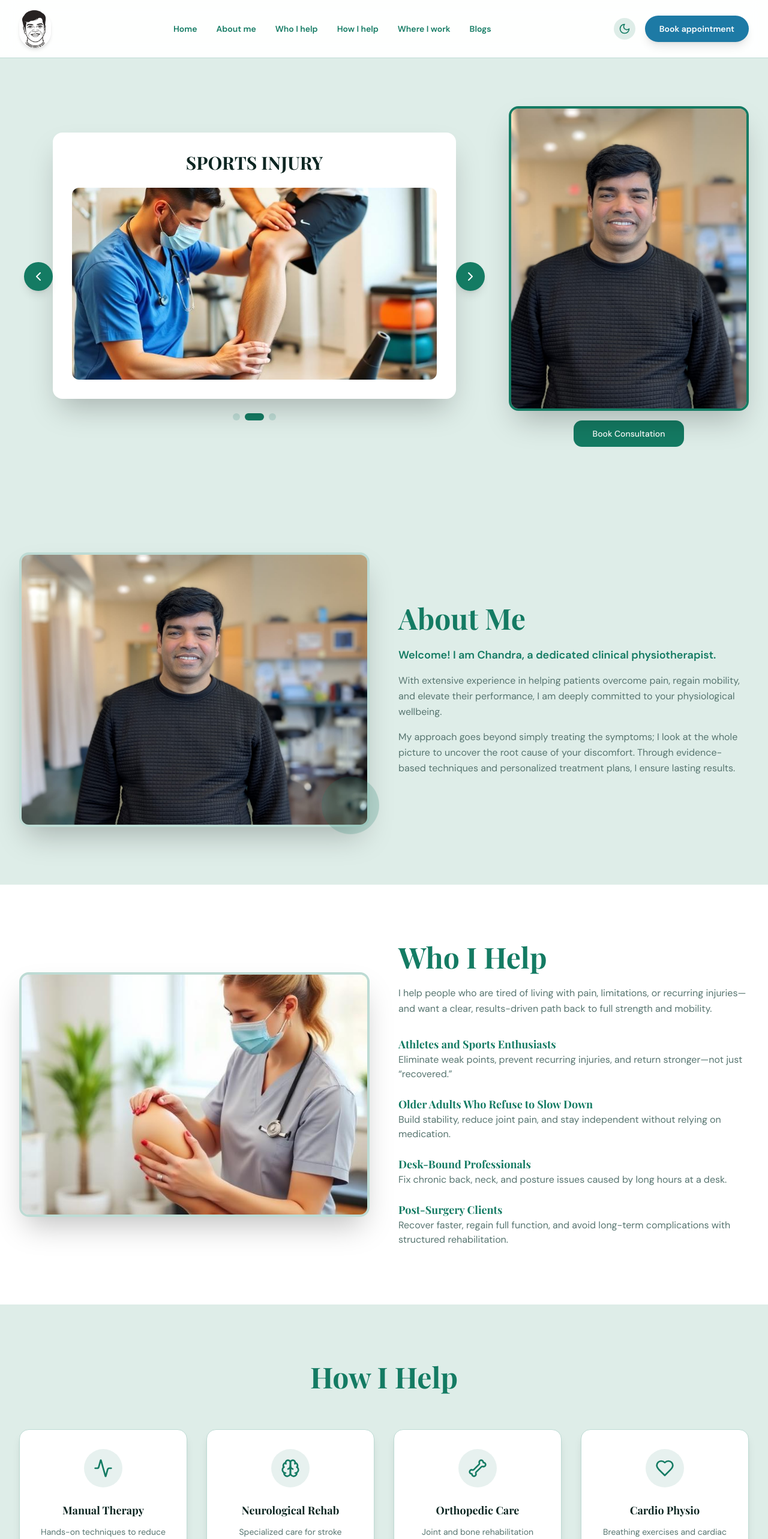
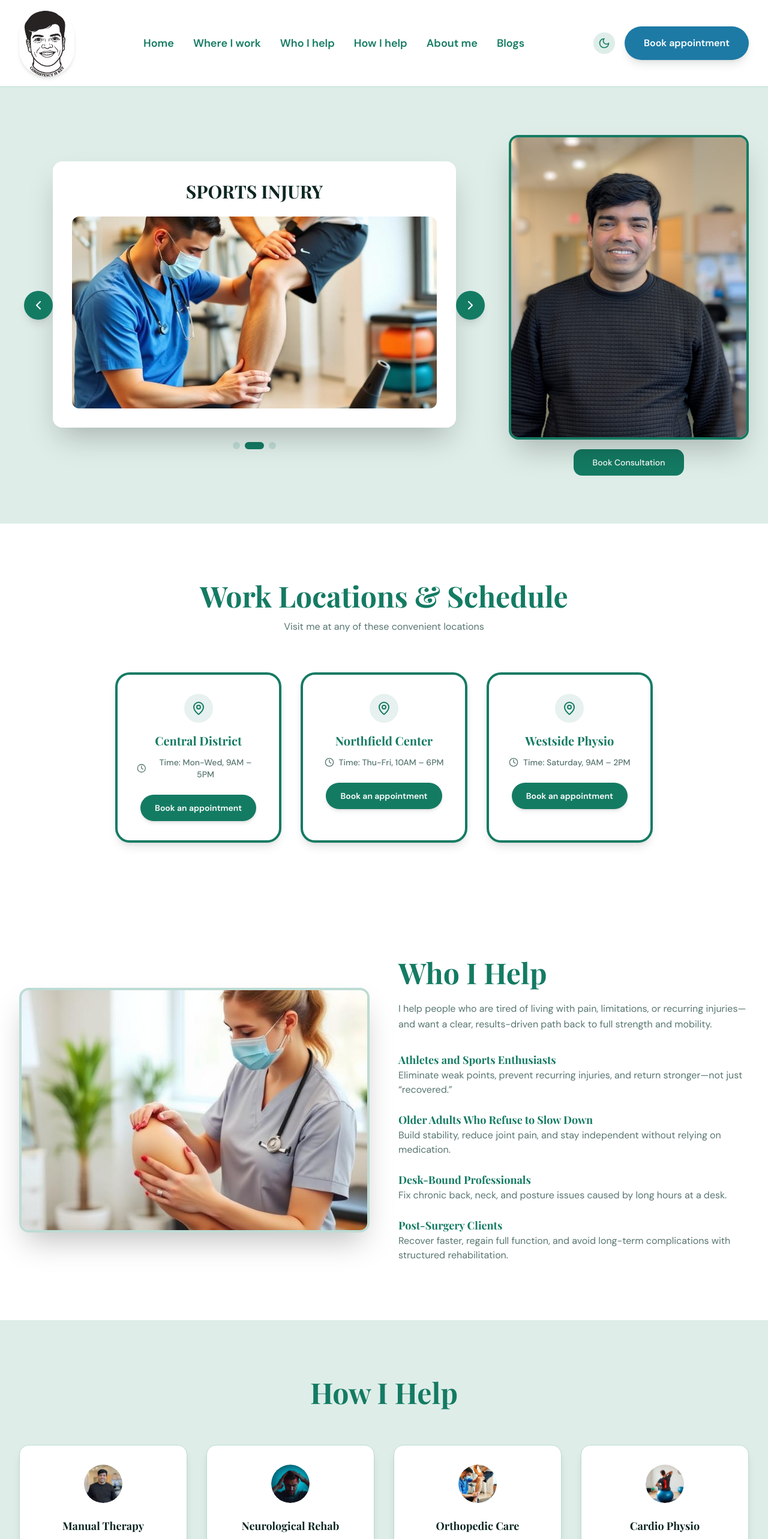
Before and after one commit to kanagarajSCK/PHYSIO-CHANDRA, a React (Vite) app: page / in a window 1280 px wide. Shown: the top 2566 px of the page at 60% size. Built offline with nearby package versions, Linux system fonts and the light colour scheme; the HTML template or start-up script is replaced by a standard one.

Commit message:
Update navbar order, sizing, and section improvements

```diff
--- a/src/components/AboutSection.tsx
+++ b/src/components/AboutSection.tsx
@@ -3,7 +3,7 @@ import therapistImg from "@/assets/therapist-portrait.jpg";
 
 const AboutSection = () => {
   return (
-    <section id="about-me" className="py-16 lg:py-24 section-mint">
+    <section id="about-me" className="scroll-mt-24 py-16 lg:py-24 section-mint">
       <div className="container grid lg:grid-cols-2 gap-12 items-center">
         <motion.div
           initial={{ opacity: 0, x: -60 }}
--- a/src/components/BlogsSection.tsx
+++ b/src/components/BlogsSection.tsx
@@ -29,7 +29,7 @@ const posts = [
 
 const BlogsSection = () => {
   return (
-    <section id="blogs" className="relative py-16 lg:py-24 section-mint overflow-hidden">
+    <section id="blogs" className="relative scroll-mt-24 py-16 lg:py-24 section-mint overflow-hidden">
       <div className="pointer-events-none absolute left-0 top-8 h-44 w-44 rounded-full bg-accent/15 blur-3xl" />
       <div className="pointer-events-none absolute right-0 bottom-16 h-52 w-52 rounded-full bg-primary/15 blur-3xl" />
 
--- a/src/components/HeroSection.tsx
+++ b/src/components/HeroSection.tsx
@@ -25,7 +25,7 @@ const HeroSection = () => {
   const next = () => setCurrent((p) => (p + 1) % conditions.length);
 
   return (
-    <section id="home" className="section-mint py-12 lg:py-20">
+    <section id="home" className="section-mint scroll-mt-24 py-12 lg:py-20">
       <div className="container grid lg:grid-cols-[1fr_400px] gap-8 items-center">
         {/* Carousel */}
         <div className="relative">
--- a/src/components/HowIHelpSection.tsx
+++ b/src/components/HowIHelpSection.tsx
@@ -1,16 +1,19 @@
 import { motion } from "framer-motion";
-import { Activity, Brain, Bone, Heart } from "lucide-react";
+import therapistImg from "@/assets/therapist-portrait.jpg";
+import headacheImg from "@/assets/headache.jpg";
+import sportsInjuryImg from "@/assets/sports-injury.jpg";
+import chronicPainImg from "@/assets/chronic-pain.jpg";
 
 const methods = [
-  { icon: Activity, title: "Manual Therapy", desc: "Hands-on techniques to reduce pain and restore movement." },
-  { icon: Brain, title: "Neurological Rehab", desc: "Specialized care for stroke recovery and nerve disorders." },
-  { icon: Bone, title: "Orthopedic Care", desc: "Joint and bone rehabilitation with targeted exercises." },
-  { icon: Heart, title: "Cardio Physio", desc: "Breathing exercises and cardiac rehabilitation programs." },
+  { image: therapistImg, title: "Manual Therapy", desc: "Hands-on techniques to reduce pain and restore movement." },
+  { image: headacheImg, title: "Neurological Rehab", desc: "Specialized care for stroke recovery and nerve disorders." },
+  { image: sportsInjuryImg, title: "Orthopedic Care", desc: "Joint and bone rehabilitation with targeted exercises." },
+  { image: chronicPainImg, title: "Cardio Physio", desc: "Breathing exercises and cardiac rehabilitation programs." },
 ];
 
 const HowIHelpSection = () => {
   return (
-    <section id="how-i-help" className="py-16 lg:py-24 section-mint">
+    <section id="how-i-help" className="scroll-mt-24 py-16 lg:py-24 section-mint">
       <div className="container">
         <motion.h2
           initial={{ opacity: 0, y: 30 }}
@@ -32,8 +35,8 @@ const HowIHelpSection = () => {
               whileHover={{ y: -8, scale: 1.02 }}
               className="bg-card rounded-2xl p-8 shadow-lg border border-border text-center group cursor-pointer"
             >
-              <div className="w-16 h-16 rounded-full bg-primary/10 flex items-center justify-center mx-auto mb-6 group-hover:bg-primary transition-colors">
-                <m.icon className="w-8 h-8 text-primary group-hover:text-primary-foreground transition-colors" />
+              <div className="w-16 h-16 rounded-full bg-primary/10 flex items-center justify-center mx-auto mb-6 group-hover:bg-primary transition-colors overflow-hidden">
+                <img src={m.image} alt={m.title} className="w-full h-full object-cover rounded-full" />
               </div>
               <h3 className="text-lg font-heading font-bold text-foreground mb-3">{m.title}</h3>
               <p className="text-muted-foreground text-sm">{m.desc}</p>
--- a/src/components/LocationsSection.tsx
+++ b/src/components/LocationsSection.tsx
@@ -9,7 +9,7 @@ const locations = [
 
 const LocationsSection = () => {
   return (
-    <section id="where-i-work" className="py-16 lg:py-24 bg-card">
+    <section id="where-i-work" className="scroll-mt-24 py-16 lg:py-24 bg-card">
       <div className="container">
         <motion.h2
           initial={{ opacity: 0, y: 30 }}
--- a/src/components/Navbar.tsx
+++ b/src/components/Navbar.tsx
@@ -7,10 +7,10 @@ import logoImg from "@/assets/logo.png"; // ✅ USE YOUR LOGO
 
 const navLinks = [
   "Home",
-  "About me",
+  "Where I work",
   "Who I help",
   "How I help",
-  "Where I work",
+  "About me",
   "Blogs",
 ];
 
@@ -22,7 +22,7 @@ const Navbar = () => {
       initial={{ y: -100 }}
       animate={{ y: 0 }}
       transition={{ duration: 0.6, ease: "easeOut" }}
-      className="sticky top-0 z-50 bg-card/90 backdrop-blur-md border-b border-border"
+      className="sticky top-0 z-50 bg-card/90 backdrop-blur-lg border-b border-border"
     >
       <div className="container flex items-center justify-between py-4">
         {/* ✅ ONLY LOGO IMAGE (NO TEXT) */}
@@ -30,7 +30,7 @@ const Navbar = () => {
   <motion.img
     src={logoImg}
     alt="Logo"
-    className="h-12 sm:h-14 md:h-16 w-auto object-contain cursor-pointer rounded-full shadow-md"
+    className="h-16 sm:h-20 md:h-24 lg:h-28 w-auto object-contain cursor-pointer rounded-full shadow-md"
 
     // animation
     initial={{ opacity: 0, scale: 0.8 }}
@@ -48,7 +48,7 @@ const Navbar = () => {
             <a
               key={link}
               href={`#${link.toLowerCase().replace(/\s/g, "-")}`}
-              className="text-sm font-semibold text-primary hover:text-accent transition-colors relative group"
+              className="text-base md:text-lg font-semibold text-primary hover:text-accent transition-colors relative group"
             >
               {link}
               <span className="absolute -bottom-1 left-0 w-0 h-0.5 bg-accent transition-all group-hover:w-full" />
@@ -66,7 +66,7 @@ const Navbar = () => {
                 type="button"
                 whileHover={{ scale: 1.05 }}
                 whileTap={{ scale: 0.95 }}
-                className="hidden lg:block bg-accent text-accent-foreground px-6 py-3 rounded-full font-semibold text-sm shadow-lg hover:shadow-xl transition-shadow"
+                className="hidden lg:block bg-accent text-accent-foreground px-8 py-4 rounded-full font-semibold text-base shadow-lg hover:shadow-xl transition-shadow"
               >
                 Book appointment
               </motion.button>
@@ -79,7 +79,7 @@ const Navbar = () => {
           onClick={() => setOpen(!open)}
           className="lg:hidden text-primary"
         >
-          {open ? <X size={28} /> : <Menu size={28} />}
+          {open ? <X size={32} /> : <Menu size={32} />}
         </button>
       </div>
 
@@ -107,7 +107,7 @@ const Navbar = () => {
                 trigger={
                   <button
                     type="button"
-                    className="bg-accent text-accent-foreground px-6 py-3 rounded-full font-semibold text-sm text-center"
+                    className="bg-accent text-accent-foreground px-8 py-4 rounded-full font-semibold text-base text-center"
                   >
                     Book appointment
                   </button>
--- a/src/components/WhoIHelpSection.tsx
+++ b/src/components/WhoIHelpSection.tsx
@@ -10,7 +10,7 @@ const categories = [
 
 const WhoIHelpSection = () => {
   return (
-    <section id="who-i-help" className="py-16 lg:py-24 bg-card">
+    <section id="who-i-help" className="scroll-mt-24 py-16 lg:py-24 bg-card">
       <div className="container grid lg:grid-cols-2 gap-12 items-center">
         <motion.div
           initial={{ opacity: 0, rotate: -3 }}
--- a/src/pages/Index.tsx
+++ b/src/pages/Index.tsx
@@ -12,11 +12,11 @@ const Index = () => {
     <div className="min-h-screen">
       <Navbar />
       <HeroSection />
-      <AboutSection />
+      <LocationsSection />
       <WhoIHelpSection />
       <HowIHelpSection />
+      <AboutSection />
       <BlogsSection />
-      <LocationsSection />
       <Footer />
     </div>
   );
```
